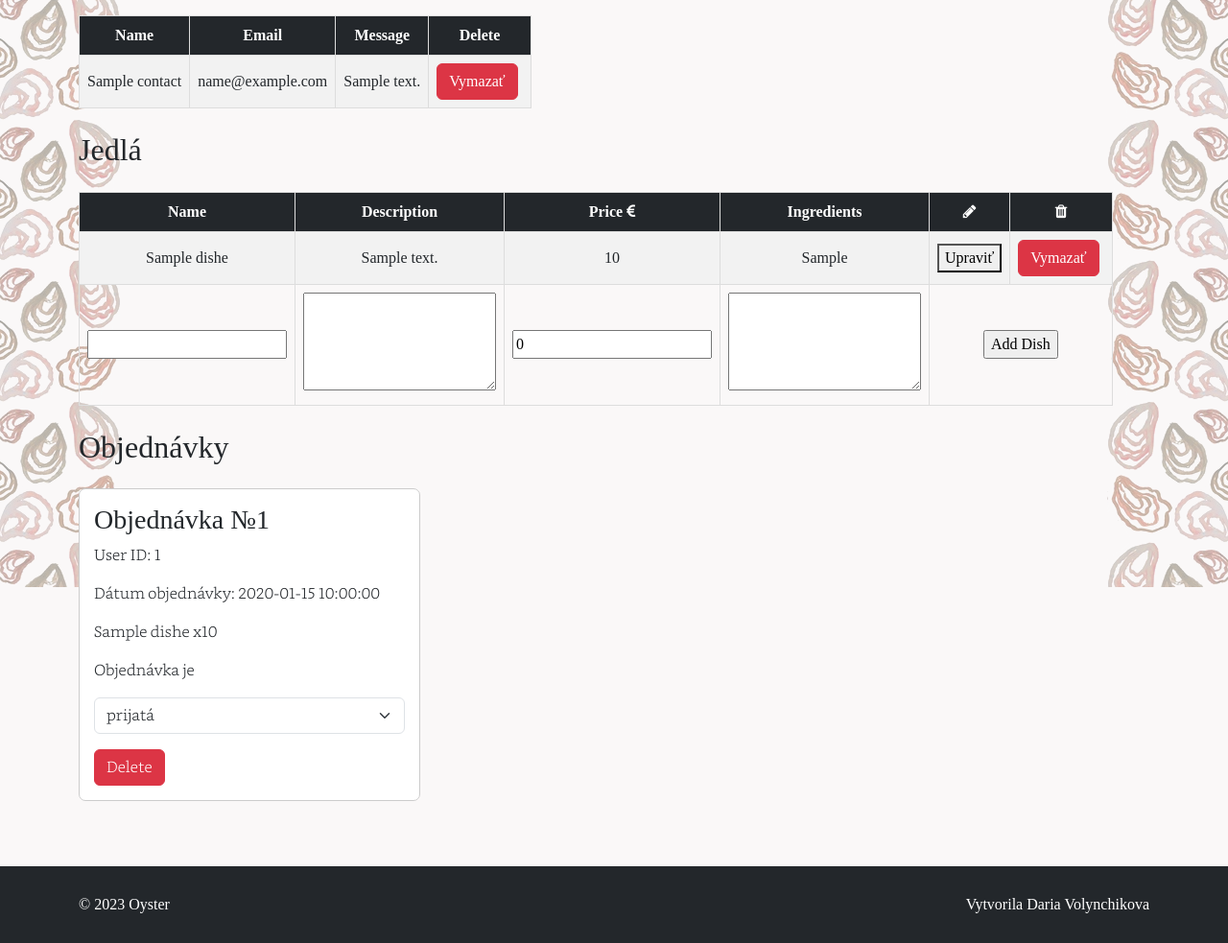
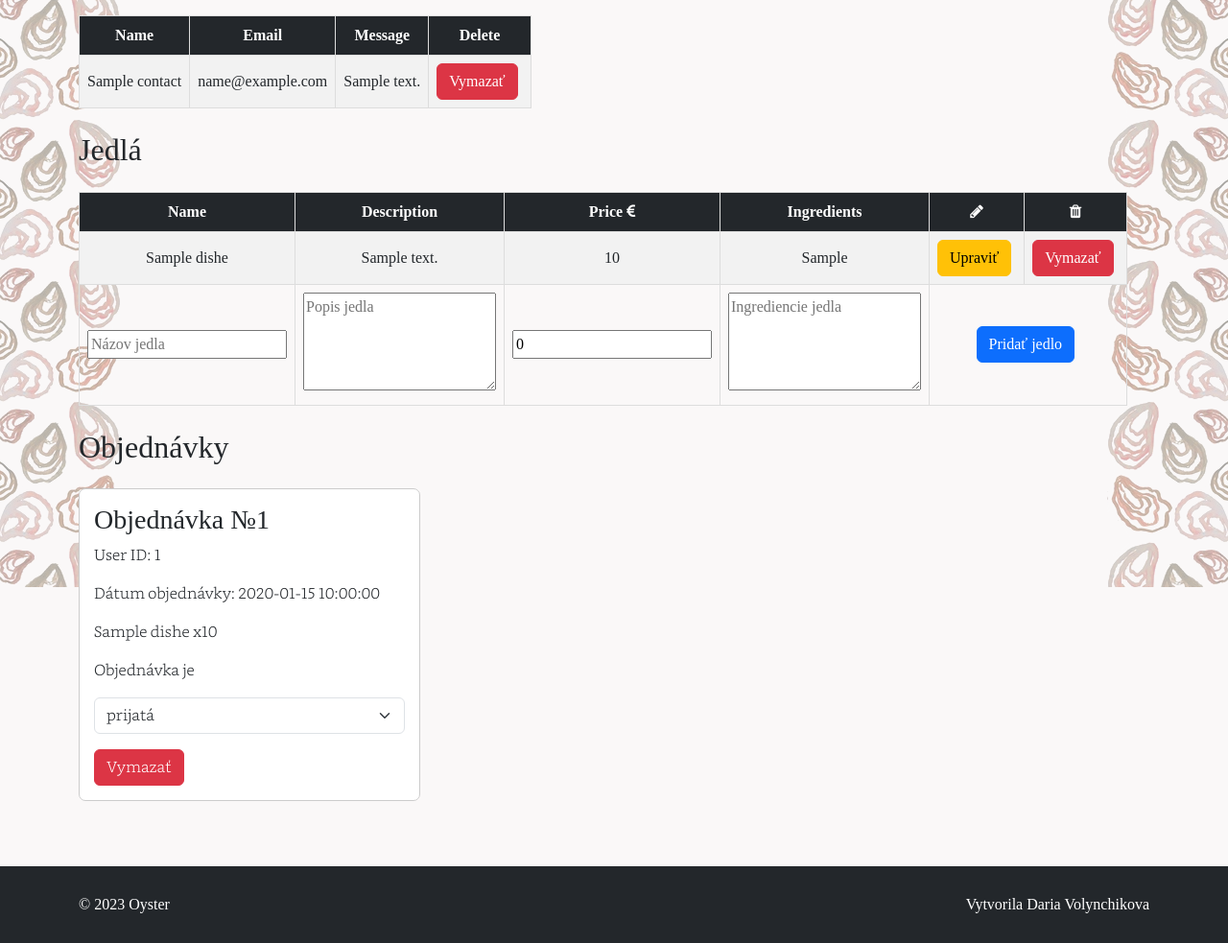
Before and after one commit to diiivol/sj_projekt, a PHP site: page /templates/admin.php in a window 1280 px wide. Shown: the part 188-1171 px from the top of the page at 96% size. Run offline with PHP 8.4, Linux system fonts and the light colour scheme; the visitor is signed in with stand-in values (Sample User, id 1); tables that the repository leaves empty or names only in its code hold one stand-in row (values such as "Sample post"); some web fonts are replaced.

Commit message:
buttons redesign

```diff
--- a/templates/admin.php
+++ b/templates/admin.php
@@ -11,8 +11,6 @@ if (!isset($_SESSION['logged_in']) || $_SESSION['logged_in'] != true || $_SESSIO
         <div class="row">
             <!-- <div class="col-100"> -->
                 <h1>Admin rozhranie</h1>
-
-
 
                 <h2>Kontakty</h2>
                 <?php
@@ -106,9 +104,9 @@ if (!isset($_SESSION['logged_in']) || $_SESSION['logged_in'] != true || $_SESSIO
                                 <input type="hidden" name="new_dish_description" value="' . $d->description . '" required>
                                 <input type="hidden" name="new_dish_price" value="' . $d->price . '" required>
                                 <input type="hidden" name="new_dish_ingredients" value="' . $d->ingredients . '" required>
-                                <button class="edit-button" type="button">Upraviť</button>
-                                <button class="save-button" type="submit" name="update_dishes" value="' . $d->id . '" style="display: none;">OK</button>
-                            </form>
+                                <button class="btn btn-warning edit-button" type="button">Upraviť</button>
+                                <button class="btn btn-success save-button" type="submit" name="update_dishes" value="' . $d->id . '" style="display: none;">OK</button>
+                                </form>
                           </td>';
                     echo '<td>
                             <form action="" method="POST">
@@ -117,15 +115,17 @@ if (!isset($_SESSION['logged_in']) || $_SESSION['logged_in'] != true || $_SESSIO
                           </td>';
                     echo '</tr>';
                 }
+
                 echo '<tr>
                     <form method="POST">
-                        <td><input type="text" id="new_dish_name" name="new_dish_name" required style="width: 100%;"></td>
-                        <td><textarea id="new_dish_description" name="new_dish_description" required rows="4" style="width: 100%;"></textarea></td>
-                        <td><input type="number" value="0" min="0" step="0.50" id="new_dish_price" name="new_dish_price" required style="width: 100%;"></td>
-                        <td><textarea id="new_dish_ingredients" name="new_dish_ingredients" required rows="4" style="width: 100%;"></textarea></td>
-                        <td colspan="2"><input type="submit" value="Add Dish" name="add_dish" required></td>
-                    </form>
+                        <td><input type="text" id="new_dish_name" name="new_dish_name" placeholder="Názov jedla" required style="width: 100%;"></td>
+                        <td><textarea id="new_dish_description" name="new_dish_description" placeholder="Popis jedla" required rows="4" style="width: 100%;"></textarea></td>
+                        <td><input type="number" value="0" min="0" step="0.50" id="new_dish_price" name="new_dish_price" placeholder="Cena jedla" required style="width: 100%;"></td>
+                        <td><textarea id="new_dish_ingredients" name="new_dish_ingredients" placeholder="Ingrediencie jedla" required rows="4" style="width: 100%;"></textarea></td>
+                        <td colspan="2"><input type="submit" value="Pridať jedlo" name="add_dish" class="btn btn-primary" required></td>
+                        </form>
                 </tr>';
+
 
                 echo '</table>';
 
@@ -191,7 +191,7 @@ if (!isset($_SESSION['logged_in']) || $_SESSION['logged_in'] != true || $_SESSIO
 
 
                     echo '<form action="" method="POST">';
-                    echo '<button type="submit" name="delete_order" value="' . $o->id . '" class="btn btn-danger mt-3">Delete</button>';
+                    echo '<button type="submit" name="delete_order" value="' . $o->id . '" class="btn btn-danger mt-3">Vymazať</button>';
                     echo '</form>';
 
 
```
